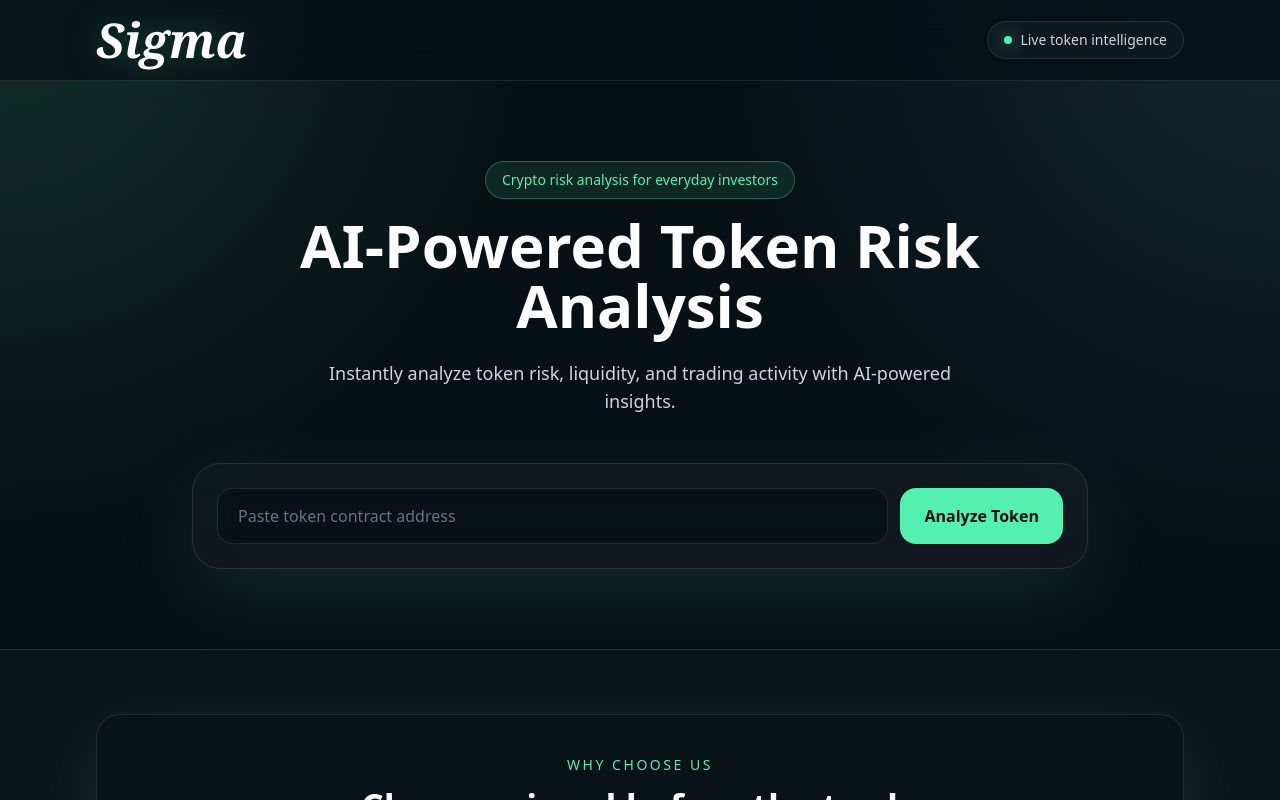
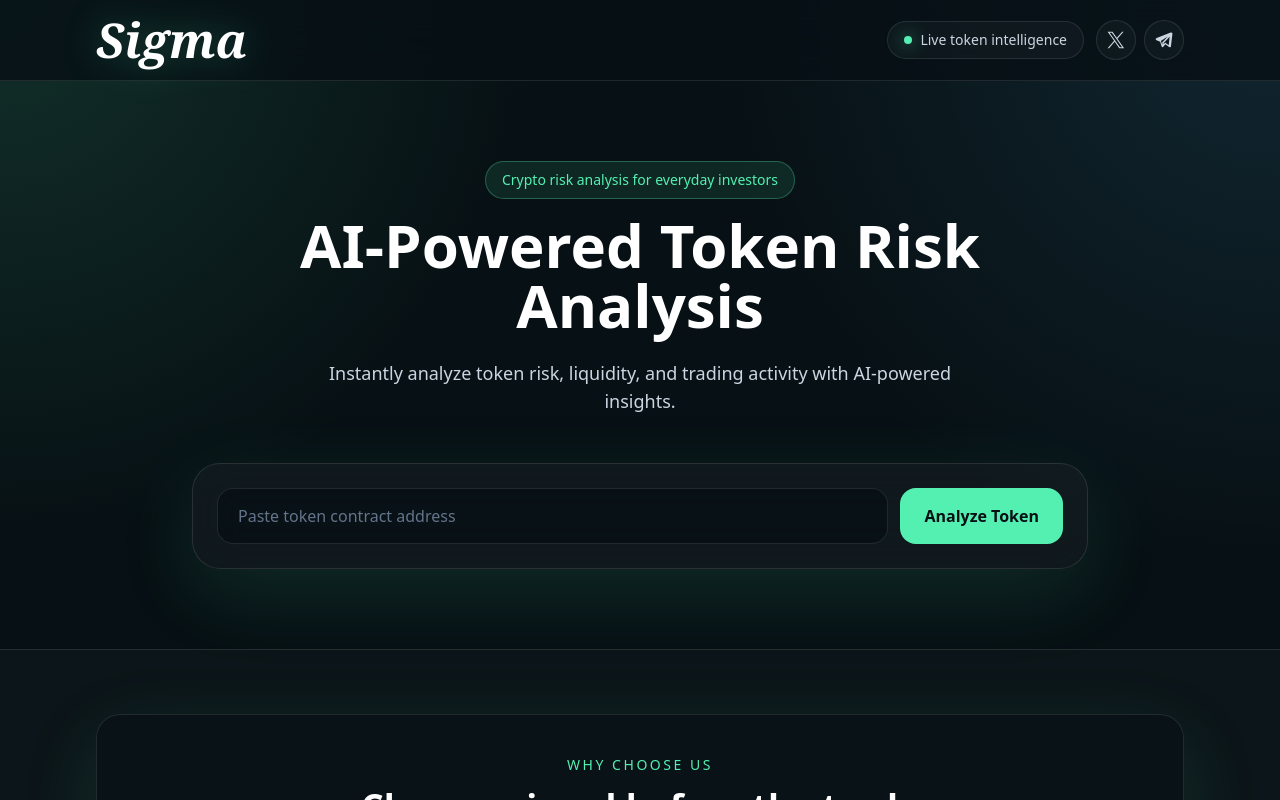
Before and after one commit to princeolawale/sigma, a Next.js app: page / in a window 1280 px wide. Shown: the top 800 px of the page. Built offline with nearby package versions, Linux system fonts and the light colour scheme.

Commit message:
Update Social header

```diff
--- a/app/page.tsx
+++ b/app/page.tsx
@@ -75,9 +75,32 @@ export default function Home() {
               Sigma
             </span>
           </div>
-          <div className="hidden items-center gap-2 rounded-full border border-white/10 bg-white/[0.03] px-4 py-2 text-sm text-slate-300 sm:flex">
-            <span className="h-2 w-2 rounded-full bg-acid shadow-[0_0_18px_rgba(84,240,178,0.9)]" />
-            Live token intelligence
+          <div className="hidden items-center gap-3 sm:flex">
+            <div className="flex items-center gap-2 rounded-full border border-white/10 bg-white/[0.03] px-4 py-2 text-sm text-slate-300">
+              <span className="h-2 w-2 rounded-full bg-acid shadow-[0_0_18px_rgba(84,240,178,0.9)]" />
+              Live token intelligence
+            </div>
+            <div className="flex items-center gap-2">
+              {socials.map((social) => (
+                <a
+                  key={social.name}
+                  href={social.href}
+                  target="_blank"
+                  rel="noopener noreferrer"
+                  aria-label={social.label}
+                  className="grid h-10 w-10 place-items-center rounded-full border border-white/10 bg-white/[0.03] text-slate-300 transition hover:border-acid/50 hover:text-acid focus:outline-none focus:ring-2 focus:ring-acid/60"
+                >
+                  <svg
+                    aria-hidden="true"
+                    viewBox="0 0 24 24"
+                    className="h-5 w-5"
+                    fill="currentColor"
+                  >
+                    {social.icon}
+                  </svg>
+                </a>
+              ))}
+            </div>
           </div>
           <details className="group sm:hidden">
             <summary
```
